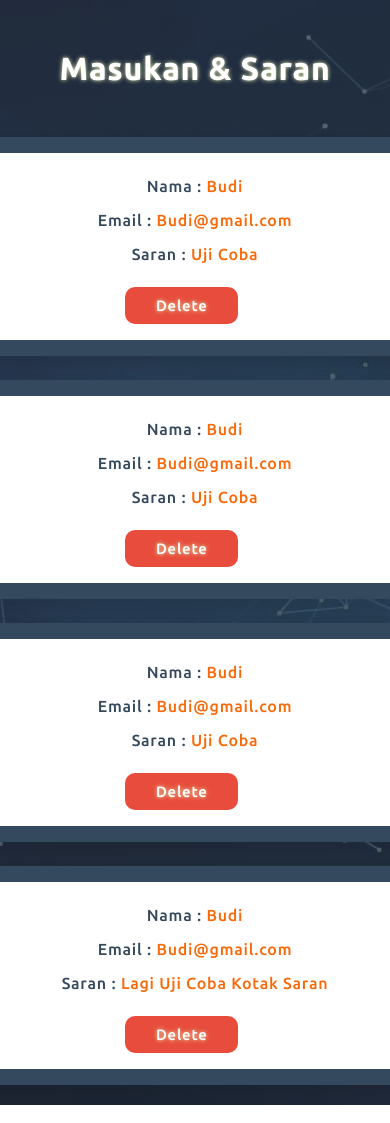
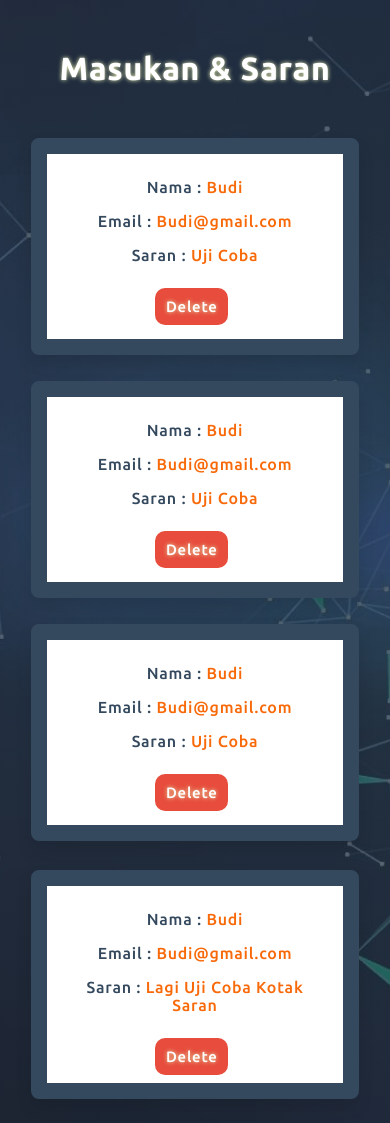
Before and after one commit to Anhar12/PA-WEB, a PHP site: page /pengguna/admin/messages.php in a window 390 px wide; the page is wider, and only the part inside the window is pictured. Shown: the part 52-1175 px from the top of that part. Run offline with PHP 8.4, Linux system fonts and the light colour scheme; a user stored in the database is signed in; data comes from the database, SQL or seed files in the repository.

Commit message:
Update style.css

```diff
--- a/style.css
+++ b/style.css
@@ -860,7 +860,7 @@ table a{
     }
 }
 
-@media screen and (max-width: 700px){
+@media screen and (max-width: 745px){
     body{
         width: 100%;
     }
@@ -1069,6 +1069,17 @@ table a{
     .boxPesanan img{
         width: 45%;
     }
+    .messages .box-container .box{
+        width: 80%;
+        height: 80%;
+        margin: auto;
+    }
+    .contact .row{
+        flex-direction: column;
+    }
+    .contact .row form {
+        width: 70%;
+    }
 }
 
 @media screen and (max-width: 550px){
@@ -1085,6 +1096,10 @@ table a{
     .produk {
         margin: 10px;
         width: 40%;
+    }
+    .messages .box-container .box{
+        width: 60%;
+        height: 70%;
     }
 }
 
@@ -1293,4 +1308,8 @@ table a{
         font-size: 20px;
         height: 25px;
     }
+    .messages .box-container .box{
+        width: 50%;
+        height: 70%;
+    }
 }
```
